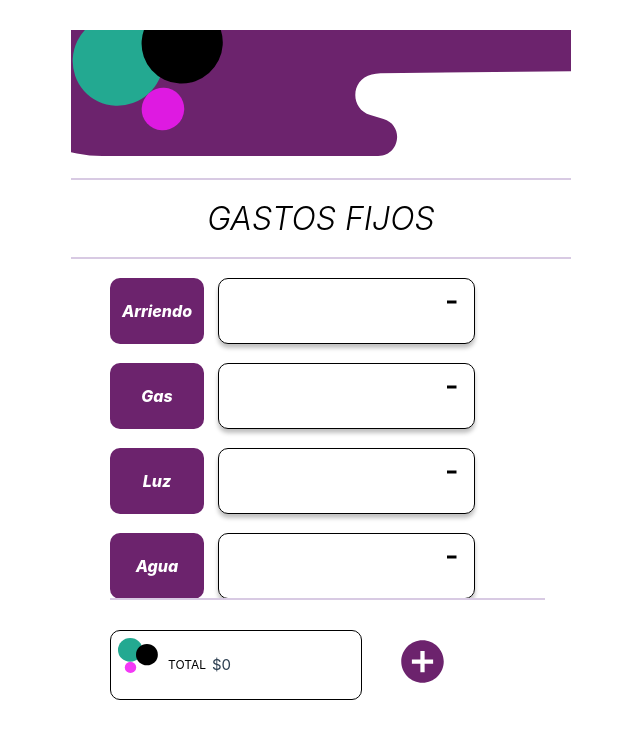
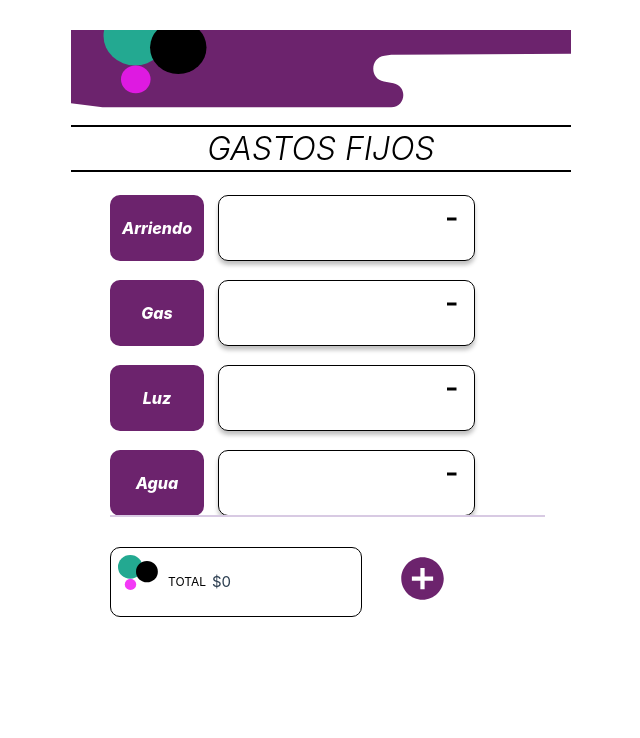
Before and after one commit to jprpich/finance-app, a Vue app: page / in a window 1280 px wide. Shown: the top 738 px of the page, without its empty margins (319-959 px from the left). Built offline with nearby package versions, Linux system fonts and the light colour scheme.

Commit message:
update background-top

```diff
--- a/src/views/ExpensesView.vue
+++ b/src/views/ExpensesView.vue
@@ -202,10 +202,10 @@ export default {
   }
 }
 .finance-top {
-  margin-top: 15px;
-  margin-bottom: 19px;
-  border-top: 2px solid rgba(178, 151, 200, 0.51);
-  border-bottom: 2px solid rgba(178, 151, 200, 0.51);
+  margin-top: 10px;
+  margin-bottom: 23px;
+  border-top: 2px solid #000;
+  border-bottom: 2px solid #000;
 
   &__title {
     color: #000;
@@ -214,7 +214,7 @@ export default {
     font-style: italic;
     font-weight: 300;
     line-height: normal;
-    margin: 19px 0;
+    margin: 2px 0;
   }
 }
 
```
Also changed, not shown: src/assets/background-top.svg.
